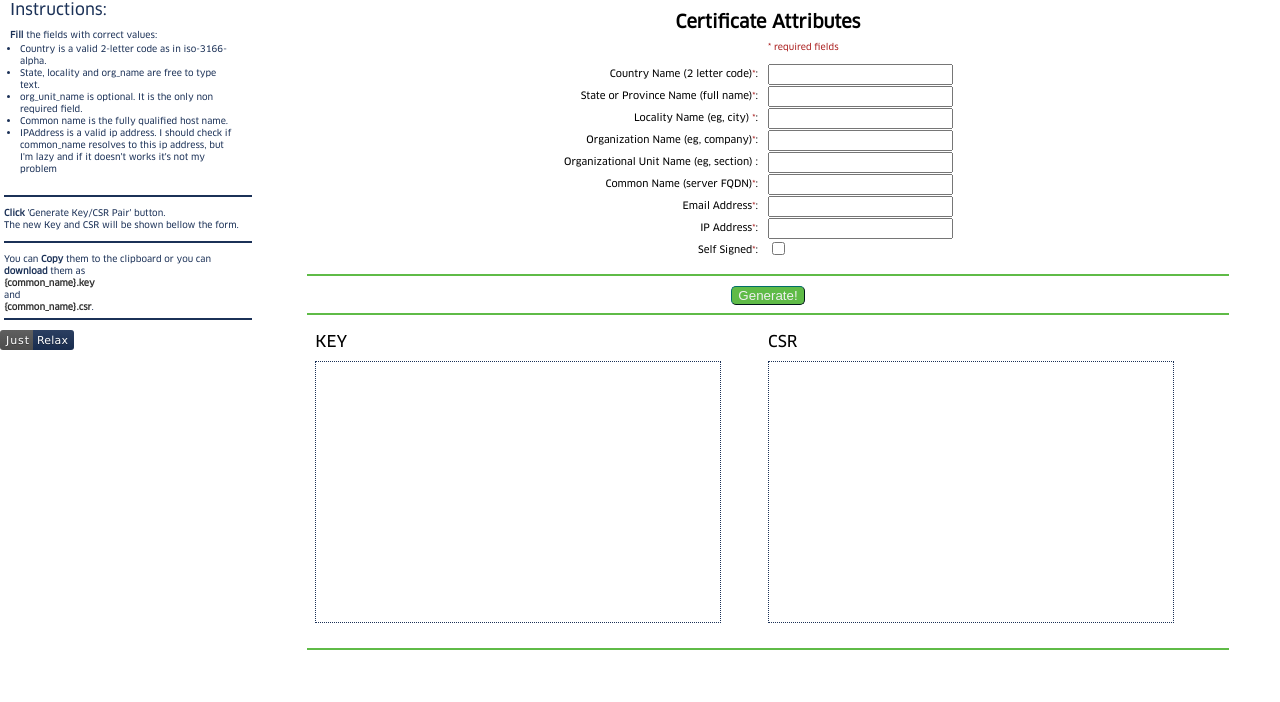
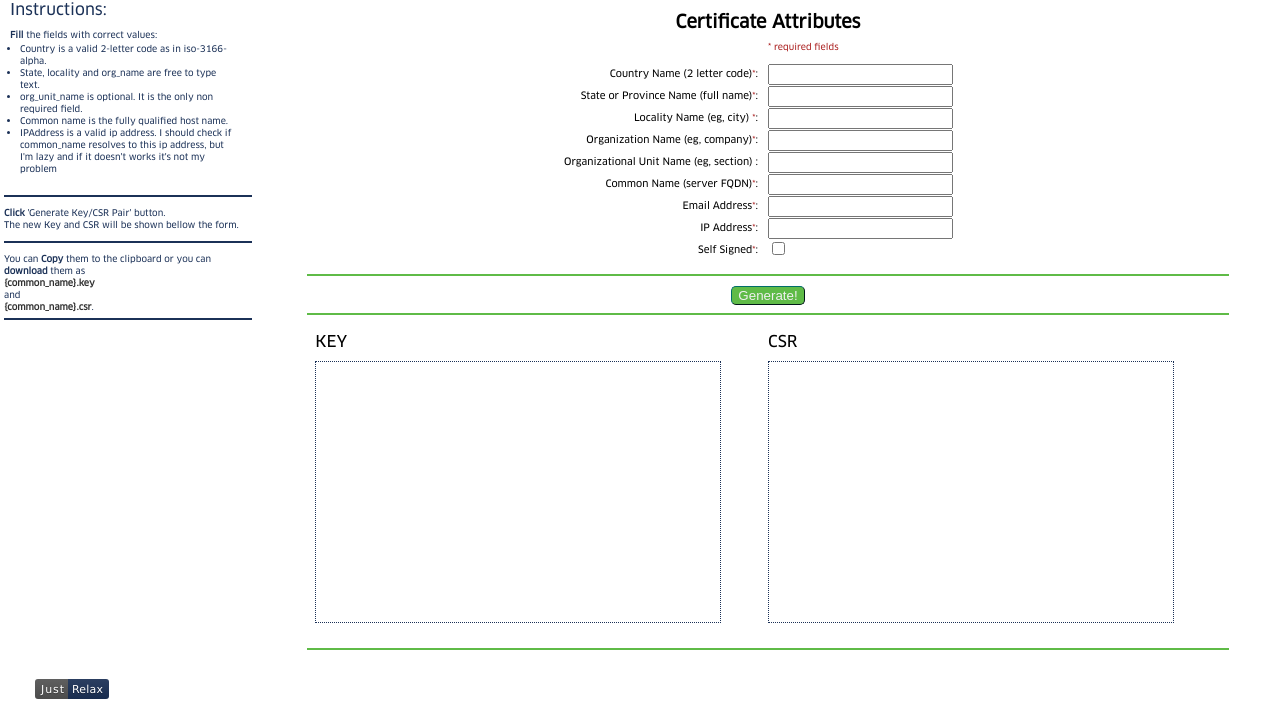
Before and after one commit to dudacgf/genkeycsr, a Flask app: template gen_keycsr/templates/index.html in a window 1280 px wide. Shown: the part 98-800 px from the top of the page. Run offline with Flask 2, Linux system fonts and the light colour scheme; the template is opened without the code that fills it: values that come from a table or form of the project are taken from there, others are empty.

Commit message:
minor corrections and adaptions

```diff
--- a/gen_keycsr/static/css/grid.css
+++ b/gen_keycsr/static/css/grid.css
@@ -65,9 +65,8 @@ content-key {
 .content-message {
     position: absolute;
     top: 10%;
-    left: calc(50% - 200px);
+    left: 30%;
     width: 400px;
-    display: grid;
     grid-template-columns: 1fr;
     grid-template-rows: auto;
     grid-auto-rows: 80%;
@@ -75,13 +74,22 @@ content-key {
     margin-bottom: 2%;
     padding: 10px;
     background-color: var(--dark);
-    opacity:0.60;
+    opacity:0.75;
     color: var(--white);
     border: 1px solid var(--dark);
     border-radius: 10px;
-    z-index:100;
+    z-index:10000;
 }
 
 .content-message:empty {
     display: none;
 }
+
+.content-badge {
+    display: grid;
+    position: absolute;
+    bottom: 3px;
+    left: 35px;
+    width: 1fr;
+    text-align: center;
+}
```
